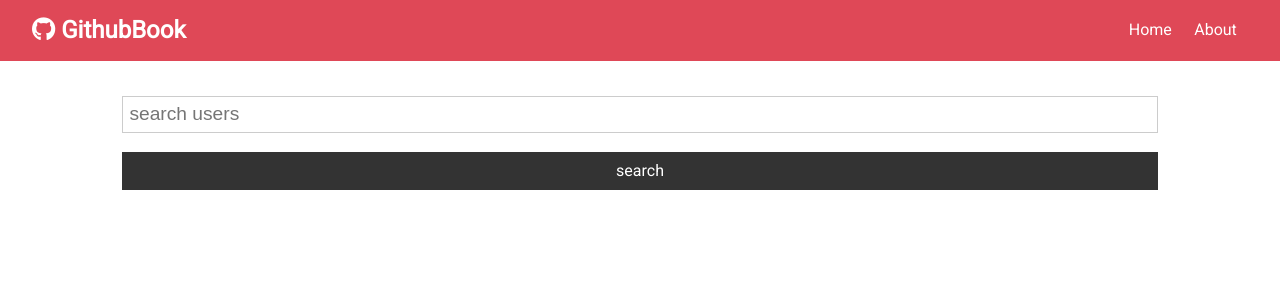
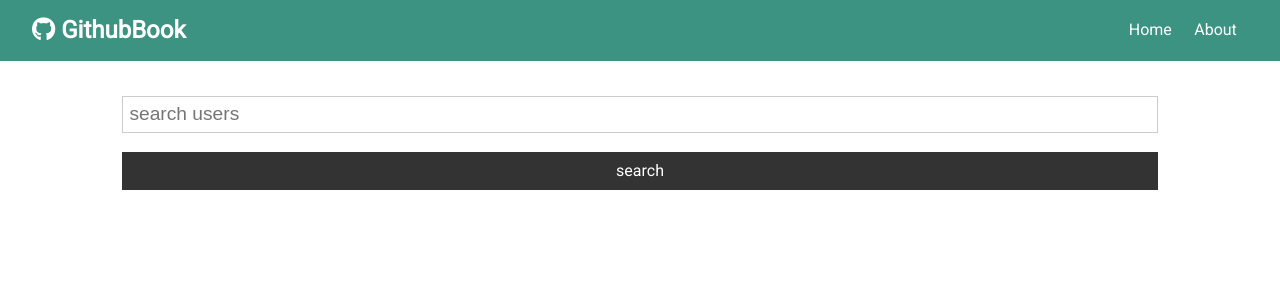
Before and after one commit to somedayrainbows/githubbook, a React (Create React App) app: page / in a window 1280 px wide. Shown: the top 300 px of the page. Built offline with nearby package versions, Linux system fonts and the light colour scheme.

Commit message:
Header color update

```diff
--- a/src/App.css
+++ b/src/App.css
@@ -29,7 +29,7 @@
 
 /* Global Styles */
 :root {
-  --primary-color: #dc3545;
+  --primary-color: #278875;
   --dark-color: #333333;
   --light-color: #f4f4f4;
   --danger-color: #dc3545;
```
